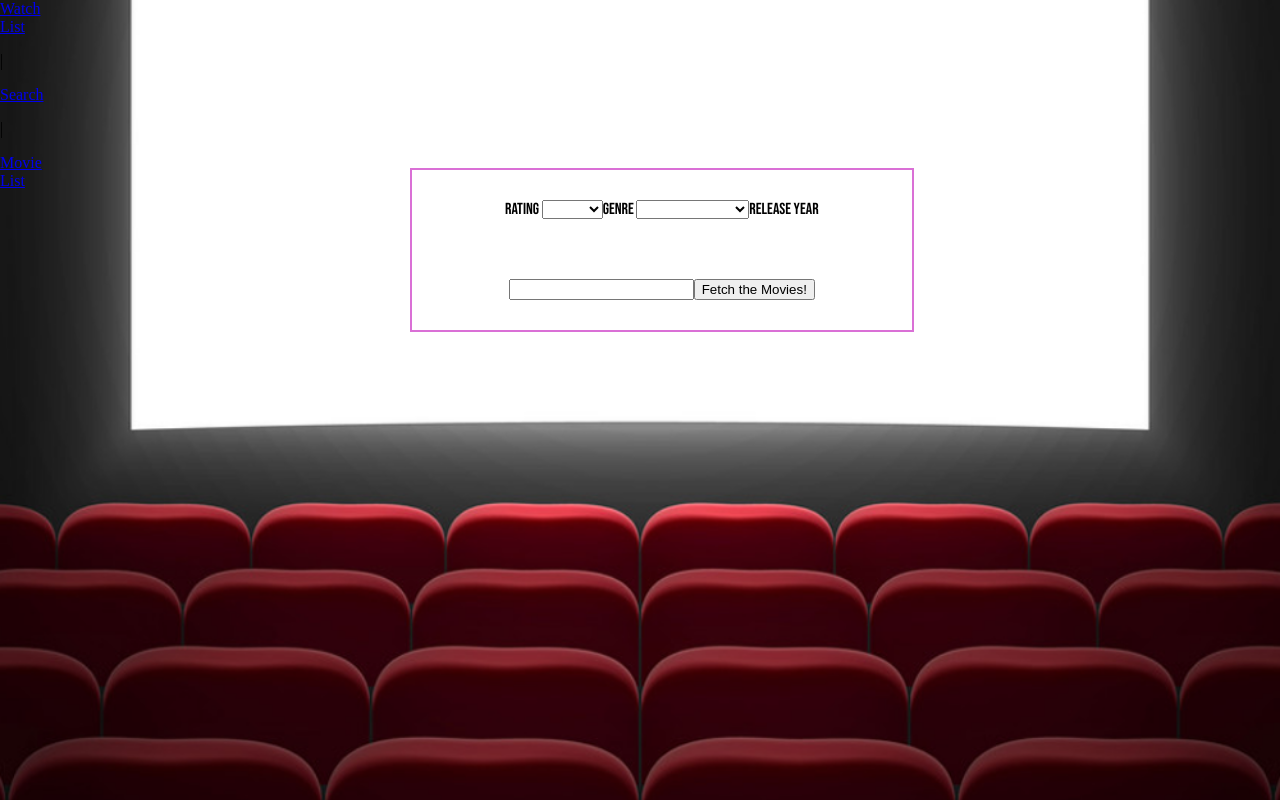
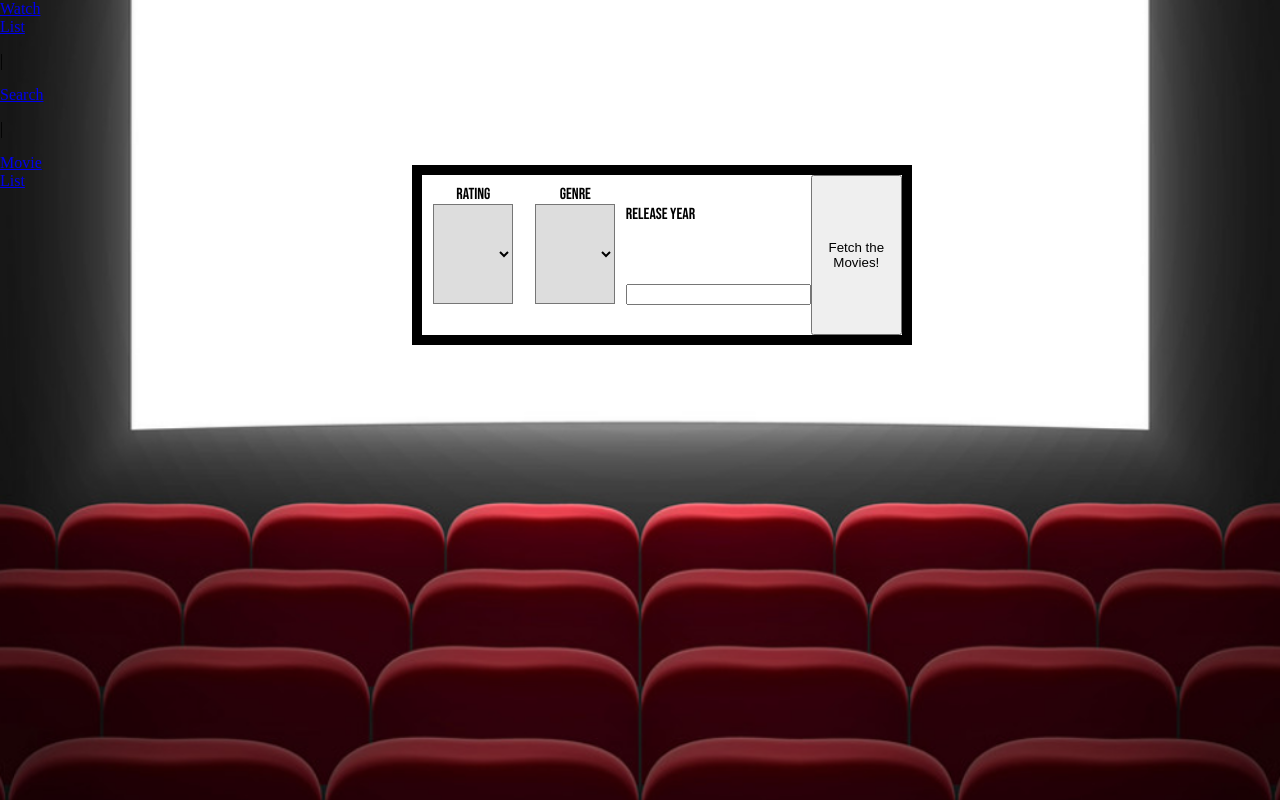
Before and after one commit to kldrivinski/Flick-Fetch, an Angular app: page /search in a window 1280 px wide. Built offline with nearby package versions, Linux system fonts and the light colour scheme; a web font is replaced by a local one.

Commit message:
got box looking better

```diff
--- a/src/app/search-criteria/search-criteria.component.css
+++ b/src/app/search-criteria/search-criteria.component.css
@@ -18,7 +18,7 @@
 }
 
 .content {
-  border: orchid solid 2px;
+
   max-width: 500px;
   margin: 0 auto;
   text-align: center;
@@ -27,3 +27,53 @@
   font-family: 'Bebas Neue', cursive;
 
 }
+
+form {
+  display: inline-flex;
+  border: 10px solid black;
+}
+
+label[name="rating"] {
+  line-height: normal;
+  padding: 10px 10px;
+  justify-self: start;
+  /* display: none; */
+}
+
+select[name="rating"] {
+  background: no-repeat right #ddd;
+  -webkit-appearance: media-slider;
+  background-position-x: 55px;
+  height: 100px;
+  width: 80px;
+}
+
+
+label[name="genre"] {
+  line-height: normal;
+  padding: 10px 10px;
+  justify-self: start;
+}
+
+select[name="genre"] {
+  background: no-repeat right #ddd;
+  -webkit-appearance: media-slider;
+  background-position-x: 55px;
+  height: 100px;
+  width: 80px;
+}
+
+label[name="year"] {
+  /* line-height: normal; */
+  text-align: -webkit-left;
+  /* padding: 10px 10px; */
+  justify-self: start;
+}
+
+
+/* background: url(http://cdn1.iconfinder.com/data/icons/cc_mono_icon_set/blacks/16x16/br_down.png) no-repeat right #ddd;
+-webkit-appearance: media-slider;
+background-position-x: 55px;
+width: 80px;
+height: 100px;
+} */
--- a/src/app/search-criteria/search-criteria.component.html
+++ b/src/app/search-criteria/search-criteria.component.html
@@ -27,7 +27,7 @@
 
         <label name="genre">Genre
           <select name="genre" ngModel>
-            <option value="Action">Action</option>
+            <option value="Action">Action </option>
             <option value="Animation">Animation</option>
             <option value="Comedy">Comedy</option>
             <option value="Crime">Crime</option>
```
